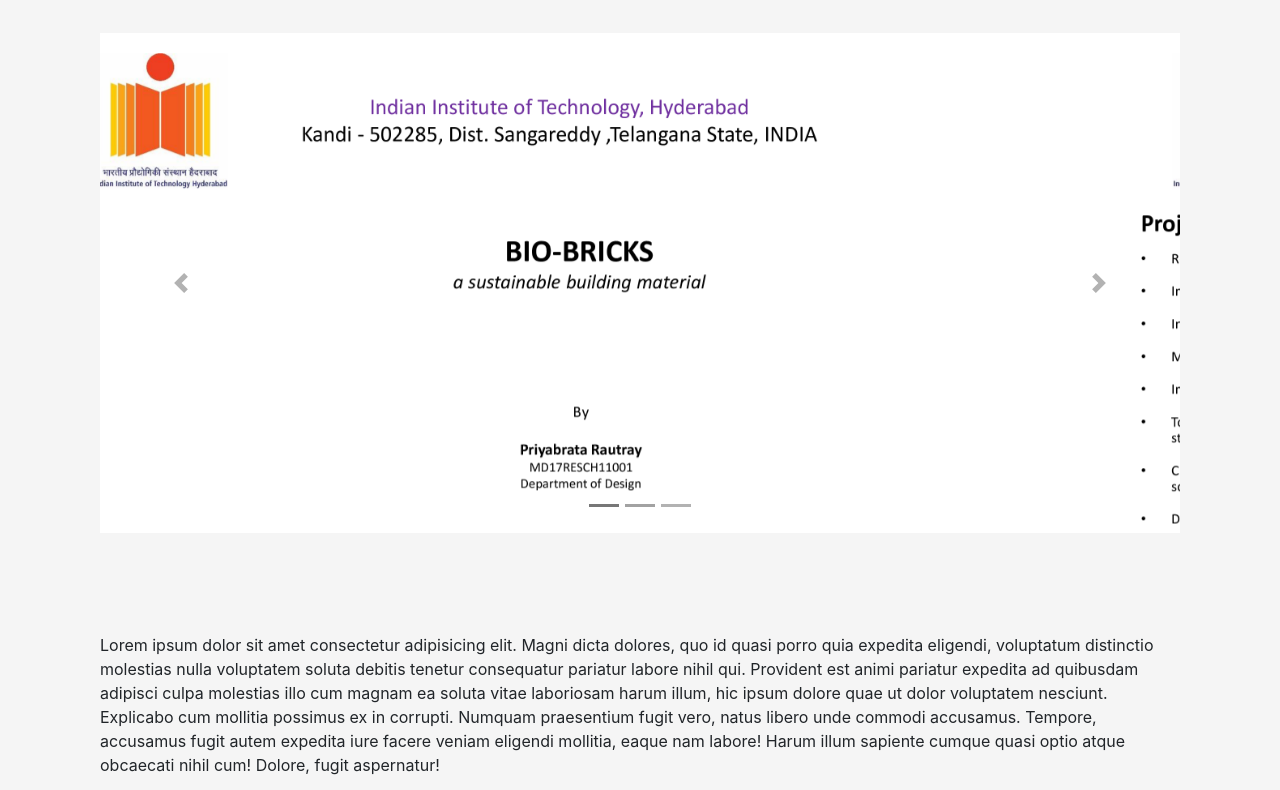
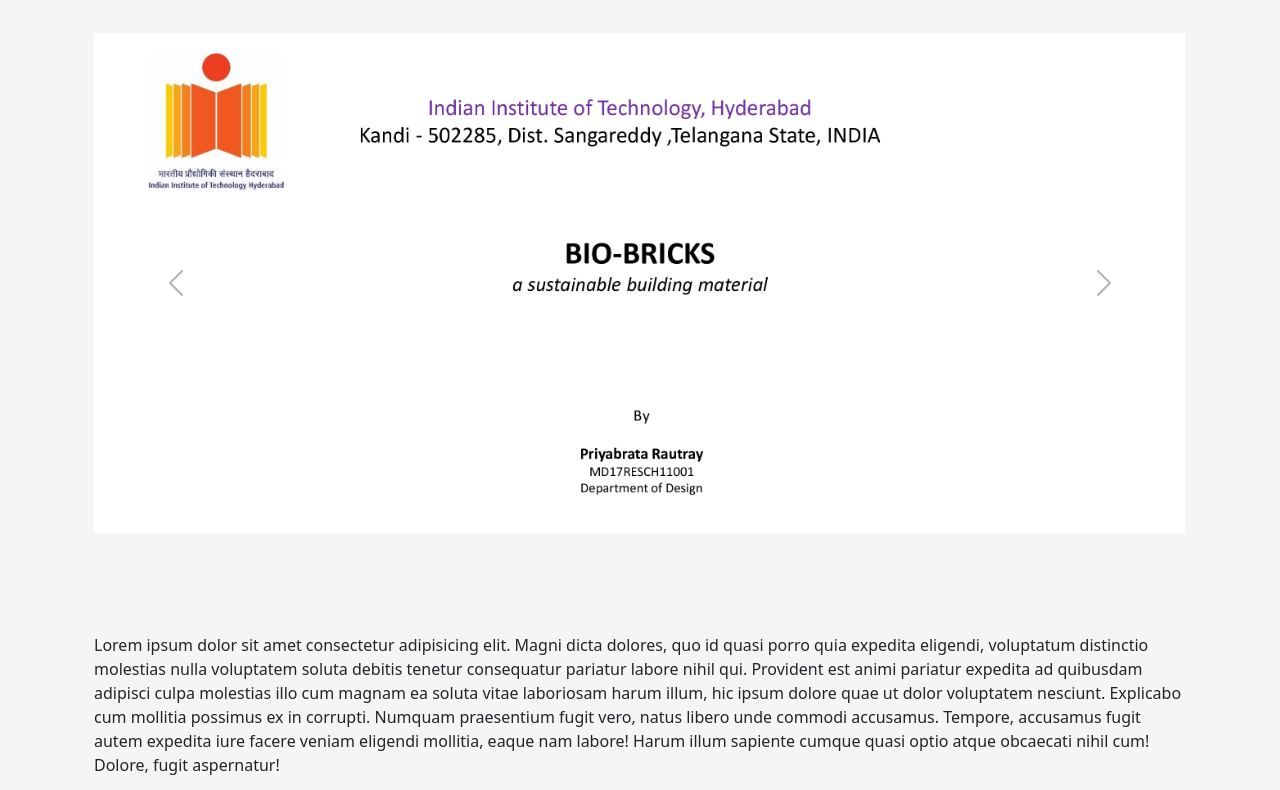
Before and after one commit to samar2605/Build, a website: page index.html in a window 1280 px wide. Shown: the part 67-857 px from the top of the page. Drawn offline with nearby package versions, Linux system fonts and the light colour scheme.

Commit message:
bootstrap added

```diff
--- a/index.html
+++ b/index.html
@@ -10,8 +10,9 @@
     <meta http-equiv="x-ua-compatible" content="ie=edge" />
 
     <!-- Bootstrap CSS -->
+    <link href="https://cdn.jsdelivr.net/npm/bootstrap@5.1.3/dist/css/bootstrap.min.css" rel="stylesheet" integrity="sha384-1BmE4kWBq78iYhFldvKuhfTAU6auU8tT94WrHftjDbrCEXSU1oBoqyl2QvZ6jIW3" crossorigin="anonymous">
     <!-- build:css css/main.css -->
-    <link
+    <!-- <link
       rel="stylesheet"
       href="node_modules/bootstrap/dist/css/bootstrap.min.css"
     />
@@ -22,7 +23,7 @@
     <link
       rel="stylesheet"
       href="node_modules/bootstrap-social/bootstrap-social.css"
-    />
+    /> -->
     <link rel="stylesheet" href="css/style.css" />
     <!-- endbuild -->
 
```
Also changed, not shown: archives.html (+3 -2 lines).
